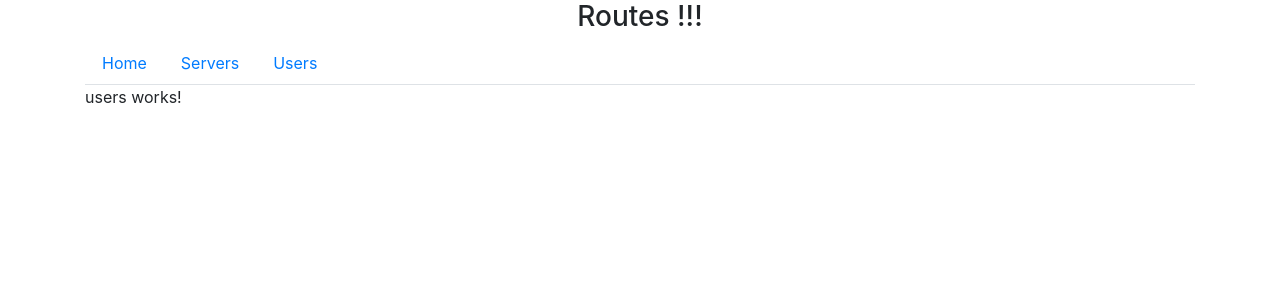
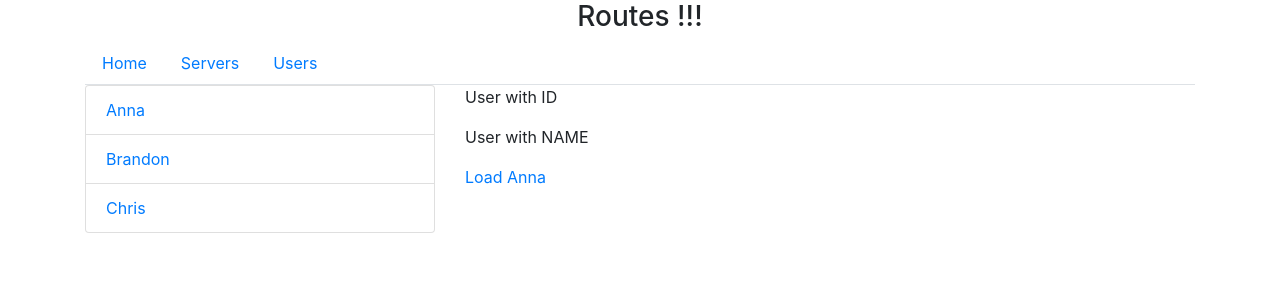
Before and after one commit to SmachuloTetiana/routes, an Angular app: page /users in a window 1280 px wide. Shown: the top 300 px of the page. Built offline with nearby package versions, Linux system fonts and the light colour scheme.

Commit message:
service commit

```diff
--- a/src/app/app.module.ts
+++ b/src/app/app.module.ts
@@ -14,6 +14,7 @@ import { Routes, RouterModule } from '@angular/router';
 const appRoutes: Routes = [
   { path: '', component: HomeComponent },
   { path: 'users', component: UsersComponent },
+  { path: 'users/:id/:name', component: UsersComponent },
   { path: 'servers', component: ServersComponent }
 ];
 
--- /dev/null
+++ b/src/app/edit-server/edit-server.component.html
@@ -0,0 +1,3 @@
+<p>
+  edit-server works!
+</p>
--- a/src/app/servers/servers.component.html
+++ b/src/app/servers/servers.component.html
@@ -6,3 +6,11 @@
     </div>
   </div>
 </div>
+
+<a
+  [routerLink]="['/servers', server.id, 'edit']"
+  [queryParams]="{allowEdit: '1'}"
+  fragment="loading"
+  *ngFor="let server of servers">
+  {{ server.name }}
+</a>
--- a/src/app/servers/servers.component.ts
+++ b/src/app/servers/servers.component.ts
@@ -1,5 +1,6 @@
 import { Component, OnInit } from '@angular/core';
-import { Router, ActivatedRoute } from '@angular/router';
+
+import { ServersService } from './servers.service';
 
 @Component({
   selector: 'app-servers',
@@ -7,15 +8,16 @@ import { Router, ActivatedRoute } from '@angular/router';
   styleUrls: ['./servers.component.css']
 })
 export class ServersComponent implements OnInit {
+  server: {id: number, name: string, status: string};
 
-  constructor(private router: Router,
-              private route: ActivatedRoute) { }
+  constructor(private ServersService: ServersService) { }
 
   ngOnInit() {
+    this.server = this.ServersService.getServer(1);
   }
 
-  onReloadPage() {
-    this.router.navigate(['/servers'], {relativeTo: this.route});
-  }
+  // onReloadPage() {
+  //   this.router.navigate(['/servers'], {relativeTo: this.route});
+  // }
 
 }
--- /dev/null
+++ b/src/app/servers/servers.service.ts
@@ -0,0 +1,27 @@
+export class ServersService {
+    private servers = [
+        {
+            id: 1,
+            name: 'Test',
+            status: 'online'
+        },
+        {
+            id: 2,
+            name: 'TestServers',
+            status: 'offline'
+        }
+    ];
+
+    getServers() {
+        return this.servers;
+    }
+
+    getServer(id: number) {
+        const server = this.servers.find(
+            (s) => {
+                return s.id === id;
+            }
+        );
+        return server;
+    }
+}
--- a/src/app/users/user/user.component.html
+++ b/src/app/users/user/user.component.html
@@ -1,3 +1,4 @@
-<p>
-  user works!
-</p>
+<p>User with ID {{ user.id }}</p>
+<p>User with NAME {{ user.name }}</p>
+
+<a href="" [routerLink]="['/users', 10, 'Anna']">Load Anna</a>
--- a/src/app/users/user/user.component.ts
+++ b/src/app/users/user/user.component.ts
@@ -1,15 +1,36 @@
-import { Component, OnInit } from '@angular/core';
+import { Component, OnInit, OnDestroy } from '@angular/core';
+import { ActivatedRoute, Params } from '@angular/router';
+import { Subscription } from 'rxjs/Subscription';
 
 @Component({
   selector: 'app-user',
   templateUrl: './user.component.html',
   styleUrls: ['./user.component.css']
 })
-export class UserComponent implements OnInit {
+export class UserComponent implements OnInit, OnDestroy {
+  user: {id: number, name: string}
+  paramsSubscription: Subscription;
 
-  constructor() { }
+  constructor(private route: ActivatedRoute) { }
 
   ngOnInit() {
+
+    this.user = {
+      id: this.route.snapshot.params['id'],
+      name: this.route.snapshot.params['name']
+    };
+    this.paramsSubscription = this.route.params
+      .subscribe(
+        (params: Params) => {
+          this.user.id = params['id'];
+          this.user.name = params['name'];
+        }
+      )
+
+  }
+
+  ngOnDestroy() {
+    this.paramsSubscription.unsubscribe();
   }
 
 }
--- a/src/app/users/users.component.html
+++ b/src/app/users/users.component.html
@@ -1,3 +1,15 @@
-<p>
-  users works!
-</p>
+<div class="row">
+  <div class="col-4">
+    <a
+      href="#"
+      class="list-group-item"
+      *ngFor="let user of users">
+      {{ user.name }}
+    </a>
+  </div>
+
+  <div class="col-8">
+    <app-user></app-user>
+  </div>
+
+</div>
--- a/src/app/users/users.component.ts
+++ b/src/app/users/users.component.ts
@@ -7,6 +7,21 @@ import { Component, OnInit } from '@angular/core';
 })
 export class UsersComponent implements OnInit {
 
+  users = [
+    {
+      id: 1,
+      name: 'Anna'
+    },
+    {
+      id: 2,
+      name: 'Brandon'
+    },
+    {
+      id: 3,
+      name: 'Chris'
+    }
+  ]
+
   constructor() { }
 
   ngOnInit() {
```
Also changed, not shown: src/app/edit-server/edit-server.component.ts (added, +15 -0 lines), src/app/edit-server/edit-server.component.css (added), 1 other file (tests, documents, lock files or other folders).
